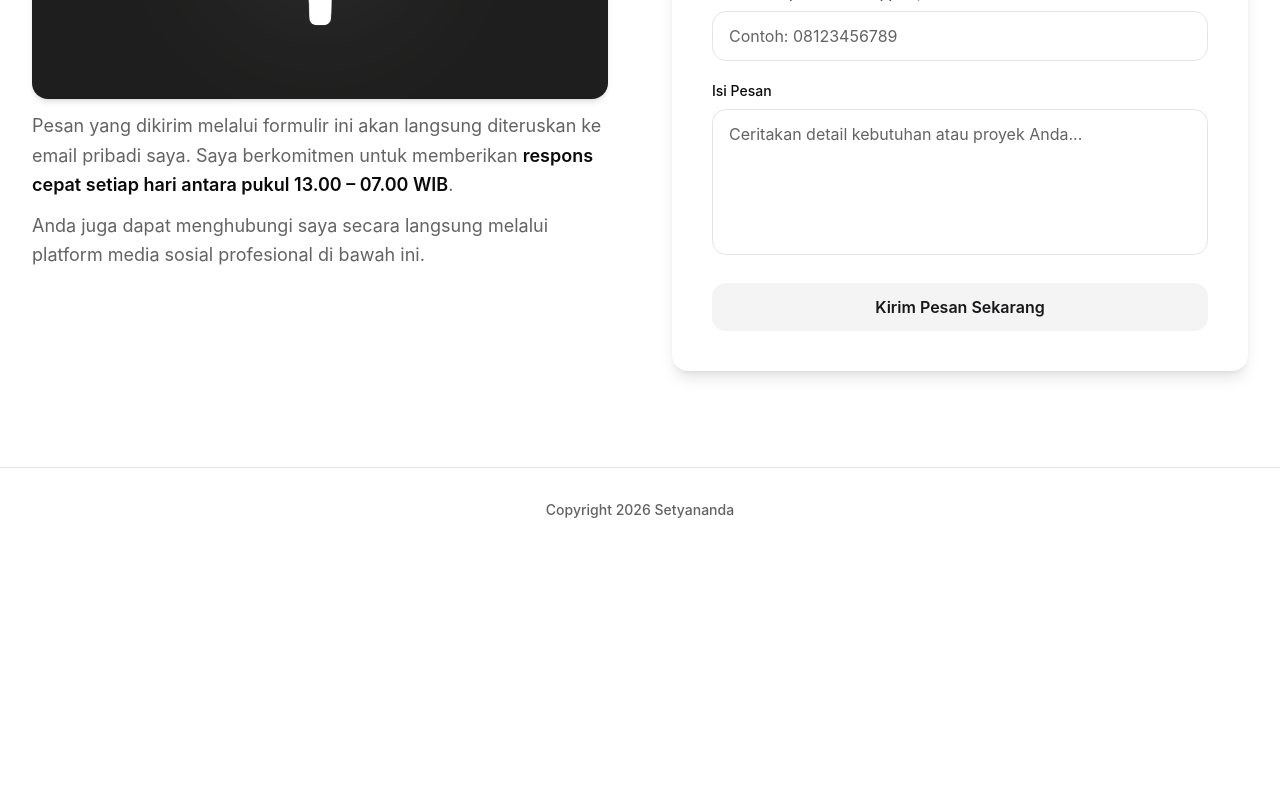
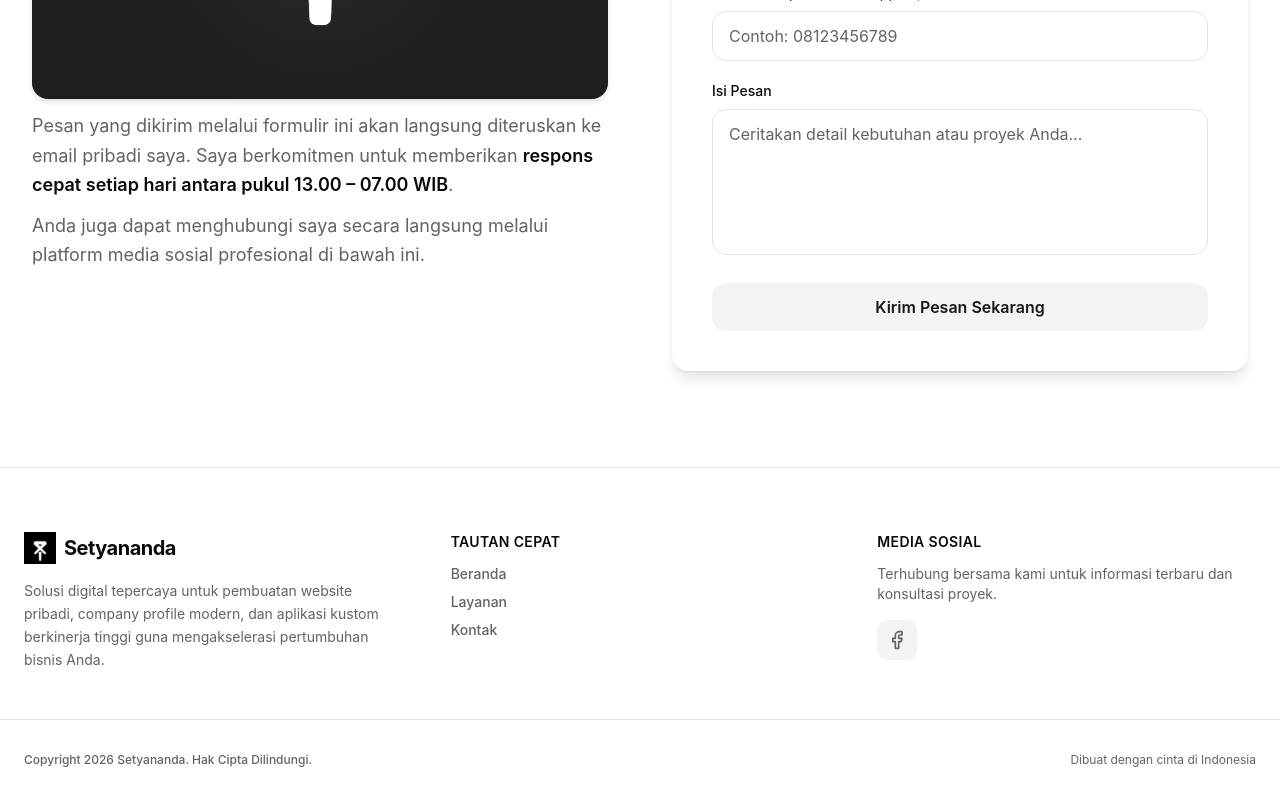
Before and after one commit to hanifsetyananda/lp-setyananda, a React (Vite) app: page / in a window 1280 px wide. Shown: the part 2178-2978 px from the top of the page. Before the commit the page ends 2730 px from the top, so only its background shows below. Built offline with nearby package versions, Linux system fonts and the light colour scheme; no server answers.

Commit message:
feat: implement issue #6 rich footer

```diff
--- a/src/components/pages/landing-page/footer.tsx
+++ b/src/components/pages/landing-page/footer.tsx
@@ -1,18 +1,65 @@
 import { motion } from "framer-motion"
+import { Facebook } from "lucide-react"
 
 export default function Footer() {
     return (
         <motion.footer
-            initial={{ opacity: 0 }}
-            whileInView={{ opacity: 1 }}
+            initial={{ opacity: 0, y: 20 }}
+            whileInView={{ opacity: 1, y: 0 }}
             viewport={{ once: true }}
             transition={{ duration: 0.8 }}
-            className="w-full py-8 border-t border-zinc-200 dark:border-zinc-800 bg-background"
+            className="w-full pt-16 pb-8 border-t border-zinc-200 dark:border-zinc-800 bg-background"
         >
-            <div className="max-w-7xl mx-auto px-4 flex justify-center items-center">
-                <p className="text-muted-foreground text-sm font-medium">
-                    Copyright 2026 Setyananda
+            <div className="max-w-7xl mx-auto px-4 sm:px-6 grid grid-cols-1 md:grid-cols-3 gap-12 pb-12 border-b border-zinc-200 dark:border-zinc-800">
+                {/* Kolom 1: Merek & Deskripsi */}
+                <div className="flex flex-col gap-4">
+                    <div className="flex items-center gap-2">
+                        <img src="/logo.png" alt="Setyananda Logo" className="h-8 w-auto object-contain" />
+                        <h3 className="font-bold text-xl tracking-tight text-foreground">Setyananda</h3>
+                    </div>
+                    <p className="text-muted-foreground text-sm leading-relaxed max-w-sm">
+                        Solusi digital tepercaya untuk pembuatan website pribadi, company profile modern, dan aplikasi kustom berkinerja tinggi guna mengakselerasi pertumbuhan bisnis Anda.
+                    </p>
+                </div>
+
+                {/* Kolom 2: Tautan Cepat */}
+                <div className="flex flex-col gap-3">
+                    <h4 className="font-semibold text-foreground text-sm tracking-wide uppercase">Tautan Cepat</h4>
+                    <div className="flex flex-col gap-2 font-medium text-sm text-muted-foreground">
+                        <a href="#home" className="hover:text-foreground transition-colors w-fit">Beranda</a>
+                        <a href="#service" className="hover:text-foreground transition-colors w-fit">Layanan</a>
+                        <a href="#contact" className="hover:text-foreground transition-colors w-fit">Kontak</a>
+                    </div>
+                </div>
+
+                {/* Kolom 3: Media Sosial */}
+                <div className="flex flex-col gap-3">
+                    <h4 className="font-semibold text-foreground text-sm tracking-wide uppercase">Media Sosial</h4>
+                    <p className="text-muted-foreground text-sm">
+                        Terhubung bersama kami untuk informasi terbaru dan konsultasi proyek.
+                    </p>
+                    <div className="flex items-center gap-3 pt-1">
+                        <a
+                            href="https://web.facebook.com/profile.php?id=61589536477399"
+                            target="_blank"
+                            rel="noopener noreferrer"
+                            aria-label="Kunjungi halaman Facebook Setyananda"
+                            className="p-2.5 rounded-lg bg-zinc-100 dark:bg-zinc-900 text-muted-foreground hover:text-foreground hover:bg-zinc-200 dark:hover:bg-zinc-800 transition-all duration-200"
+                        >
+                            <Facebook className="w-5 h-5" />
+                        </a>
+                    </div>
+                </div>
+            </div>
+
+            {/* Bagian Bawah: Hak Cipta */}
+            <div className="max-w-7xl mx-auto px-4 sm:px-6 pt-8 flex flex-col sm:flex-row justify-between items-center gap-4 text-center sm:text-left">
+                <p className="text-muted-foreground text-xs font-medium">
+                    Copyright 2026 Setyananda. Hak Cipta Dilindungi.
                 </p>
+                <div className="flex gap-4 text-xs text-muted-foreground">
+                    <span>Dibuat dengan cinta di Indonesia</span>
+                </div>
             </div>
         </motion.footer>
     )
```
Also changed, not shown: 1 other file (tests, documents, lock files or other folders).
